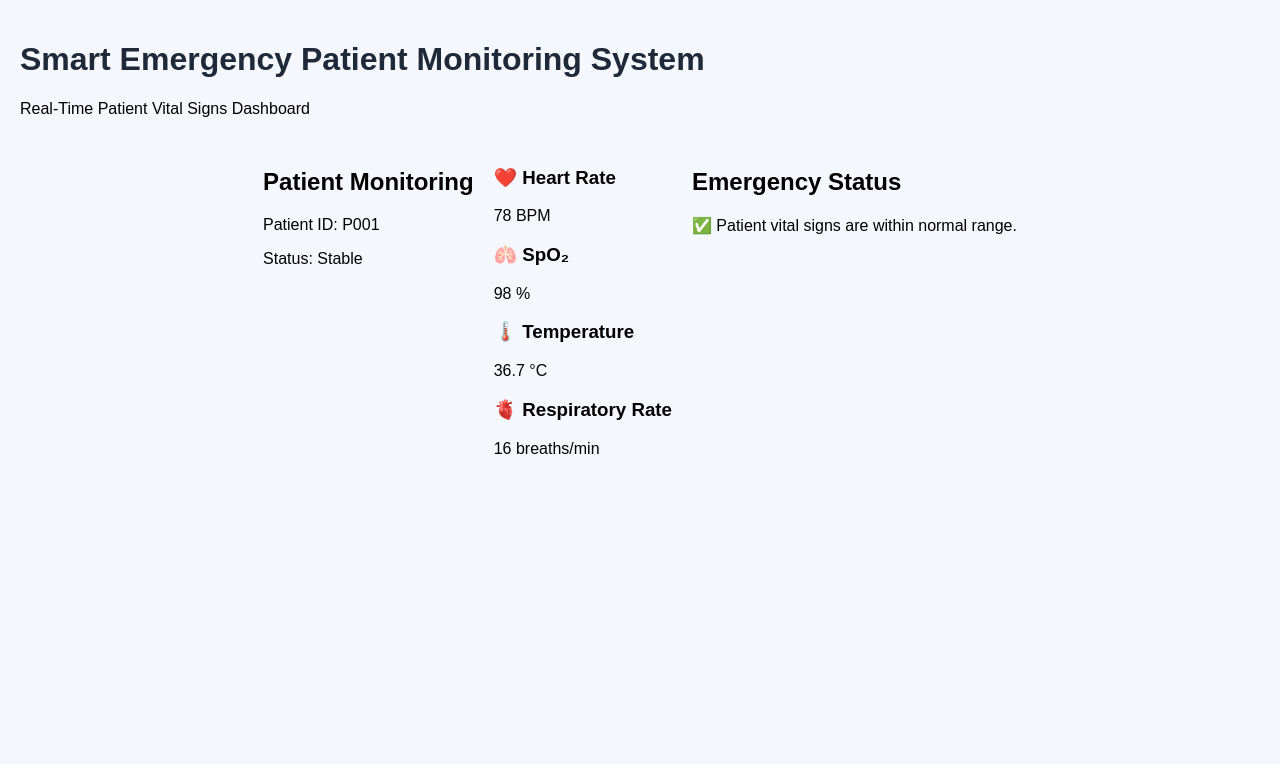
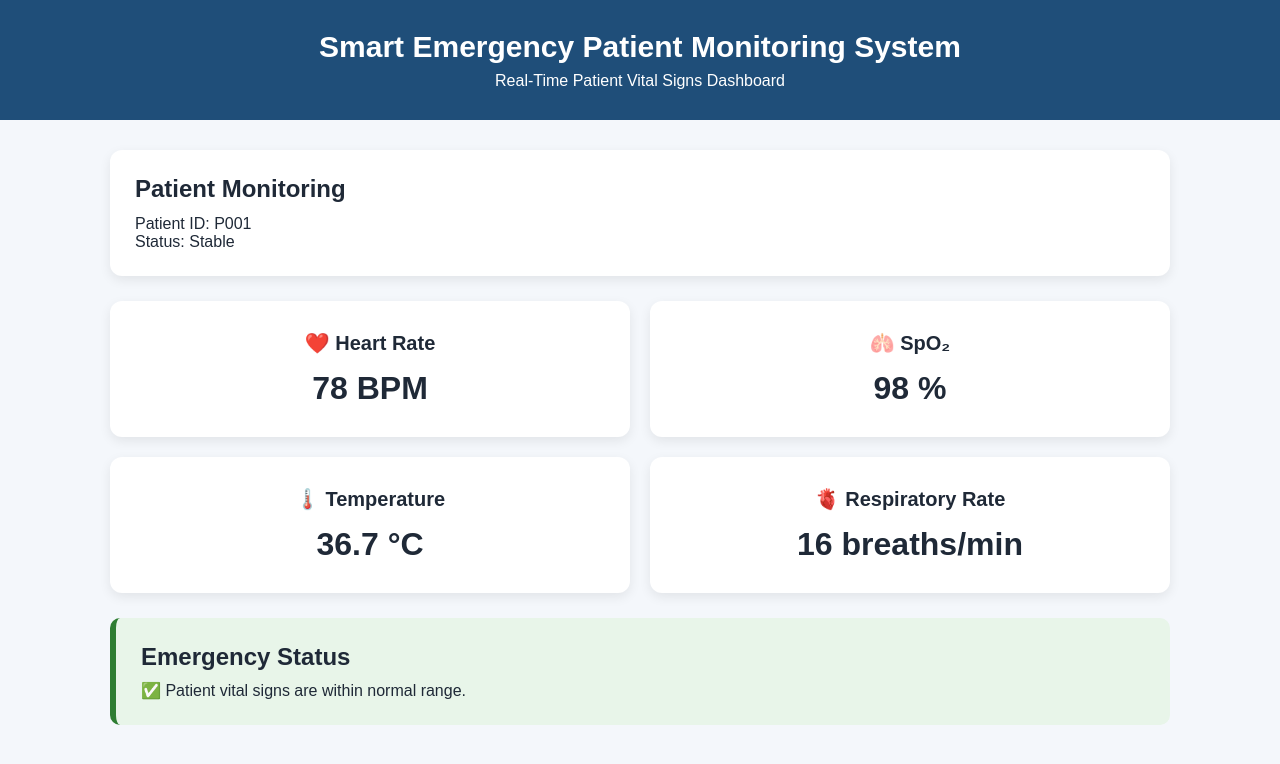
Before and after one commit to udayasrimadadi075-netizen/smart-emergency-patient-monitoring-system, a Flask app: page / in a window 1280 px wide. Shown: the top 764 px of the page. Run offline with Flask 3, Linux system fonts and the light colour scheme; data that the repository does not hold is empty.

Commit message:
Improve patient monitoring dashboard design

```diff
--- a/static/style.css
+++ b/static/style.css
@@ -1,56 +1,100 @@
+* {
+    box-sizing: border-box;
+    margin: 0;
+    padding: 0;
+}
+
 body {
     font-family: Arial, sans-serif;
     background: #f4f7fb;
-    margin: 0;
-    padding: 20px;
-}
-
-.container {
-    max-width: 900px;
-    margin: auto;
-    text-align: center;
-}
-
-h1 {
     color: #1f2937;
 }
 
-.dashboard {
-    display: flex;
-    justify-content: center;
-    gap: 20px;
-    flex-wrap: wrap;
-    margin-top: 30px;
+header {
+    background: #1f4e79;
+    color: white;
+    text-align: center;
+    padding: 30px 20px;
 }
 
-.card {
-    background: white;
-    width: 220px;
-    padding: 25px;
-    border-radius: 15px;
-    box-shadow: 0 4px 12px rgba(0,0,0,0.1);
+header h1 {
+    font-size: 30px;
+    margin-bottom: 8px;
 }
 
-.value {
-    font-size: 45px;
-    font-weight: bold;
-    margin: 15px;
+header p {
+    font-size: 16px;
 }
 
-.status {
+.dashboard {
+    max-width: 1100px;
     margin: 30px auto;
-    padding: 20px;
+    padding: 0 20px;
+}
+
+.patient-card {
+    background: white;
     border-radius: 12px;
+    padding: 25px;
+    margin-bottom: 25px;
+    box-shadow: 0 4px 12px rgba(0, 0, 0, 0.08);
+}
+
+.patient-card h2 {
+    margin-bottom: 12px;
+}
+
+.vitals {
+    display: grid;
+    grid-template-columns: repeat(2, 1fr);
+    gap: 20px;
+}
+
+.vital-card {
+    background: white;
+    padding: 30px;
+    border-radius: 12px;
+    text-align: center;
+    box-shadow: 0 4px 12px rgba(0, 0, 0, 0.08);
+}
+
+.vital-card h3 {
+    margin-bottom: 15px;
     font-size: 20px;
+}
+
+.vital-card p {
+    font-size: 32px;
     font-weight: bold;
 }
 
-.normal {
-    background: #dff5e1;
-    color: #207a35;
+.alert-box {
+    margin-top: 25px;
+    background: #e8f5e9;
+    border-left: 6px solid #2e7d32;
+    padding: 25px;
+    border-radius: 10px;
 }
 
-.emergency {
-    background: #ffdede;
-    color: #b00020;
+.alert-box h2 {
+    margin-bottom: 10px;
 }
+
+.alert-box.emergency {
+    background: #ffebee;
+    border-left-color: #c62828;
+}
+
+@media (max-width: 700px) {
+    .vitals {
+        grid-template-columns: 1fr;
+    }
+
+    header h1 {
+        font-size: 24px;
+    }
+
+    .vital-card p {
+        font-size: 28px;
+    }
+}
```
